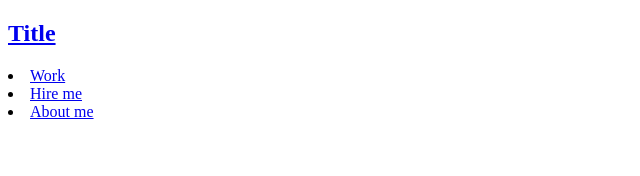
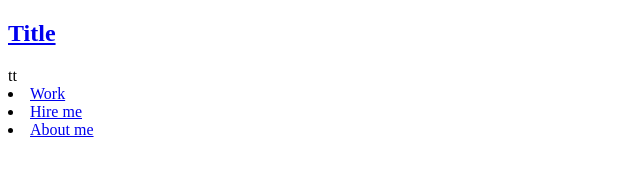
Before and after one commit to Huey-dev/html-portfolio-project, a plain HTML site: page about.html in a window 1280 px wide. Shown: the whole page, without its empty margins (0-640 px from the left). Drawn offline with Linux system fonts and the light colour scheme.

Commit message:
Add placeholder text to navigation in about.html

```diff
--- a/about.html
+++ b/about.html
@@ -14,6 +14,7 @@
                 <h1>Title</h1>
             </a>
             <div>
+                tt
                 <li><a href="/work">Work</a></li>
                 <li><a href="/hire">Hire me</a></li>
                 <li><a href="/about">About me</a></li>
```
